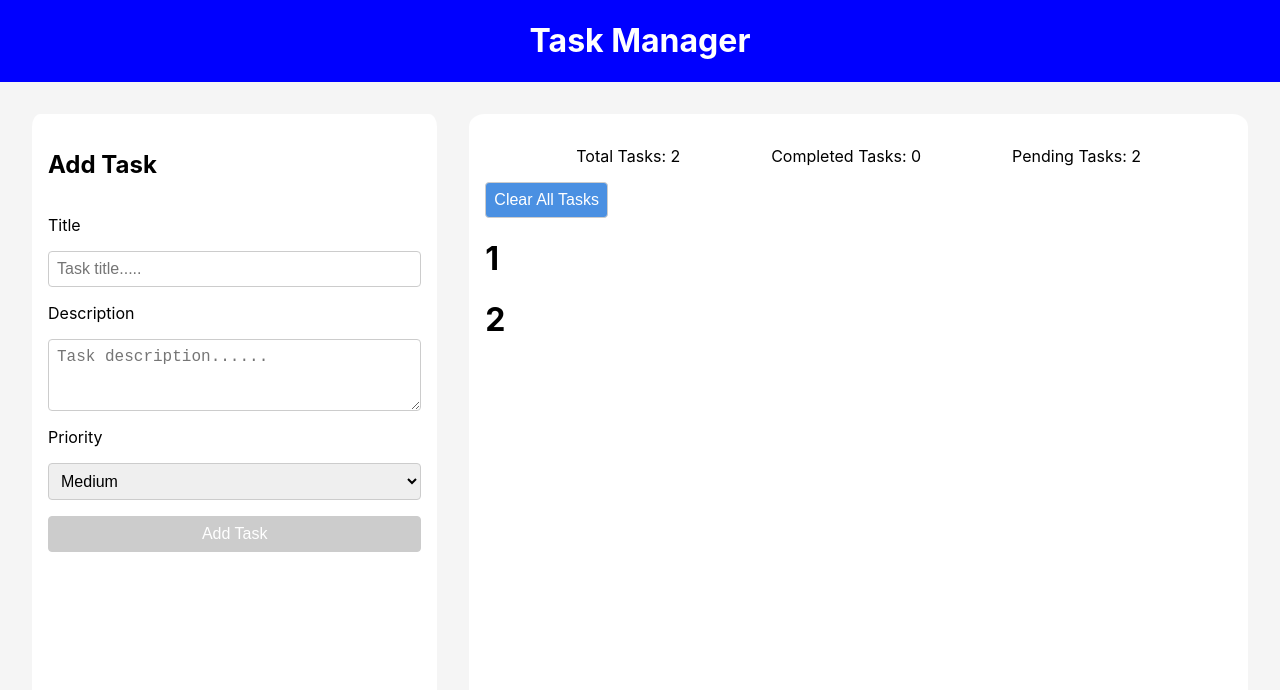
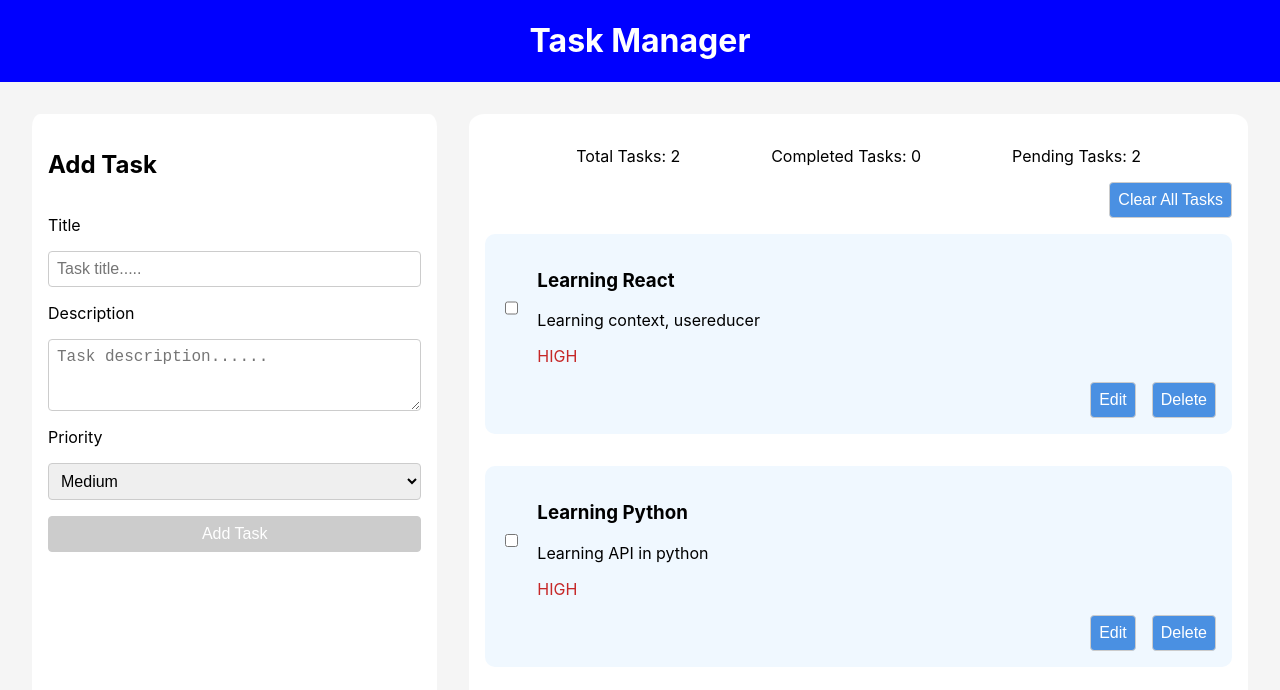
Before and after one commit to singhpreet86/react-essentials-assignment, a React (Create React App) app: page / in a window 1280 px wide. Shown: the top 690 px of the page. Built offline with nearby package versions, Linux system fonts and the light colour scheme.

Commit message:
Update TaskList.js

```diff
--- a/src/components/TaskList.js
+++ b/src/components/TaskList.js
@@ -1,19 +1,21 @@
 import { useTaskContext } from "../context/TaskContext";
+import TaskItem from "./TaskItem";
 
 const TaskList = () => {
-    const {tasks, clearTasks} = useTaskContext();
+    const { tasks, clearTasks } = useTaskContext();
 
-    return(
+    return (
         <div>
-            <div>
-                <button onClick={clearTasks}>
-                    Clear All Tasks
-                </button>
-            </div>
-
-            {tasks.length === 0 && <h1> No Tasks Added Yet</h1>}
+            {tasks.length === 0 ?
+                <h1> No Tasks Added Yet</h1> :
+                <div className="task-actions" style={{ marginBottom: "1rem" }}>
+                    <button onClick={clearTasks} >
+                        Clear All Tasks
+                    </button>
+                </div>
+            }
             {tasks.map(task => (
-               <h1> {task.id} </h1>
+                <TaskItem key={task.id} task={task} />
             ))}
         </div>
     );
```
